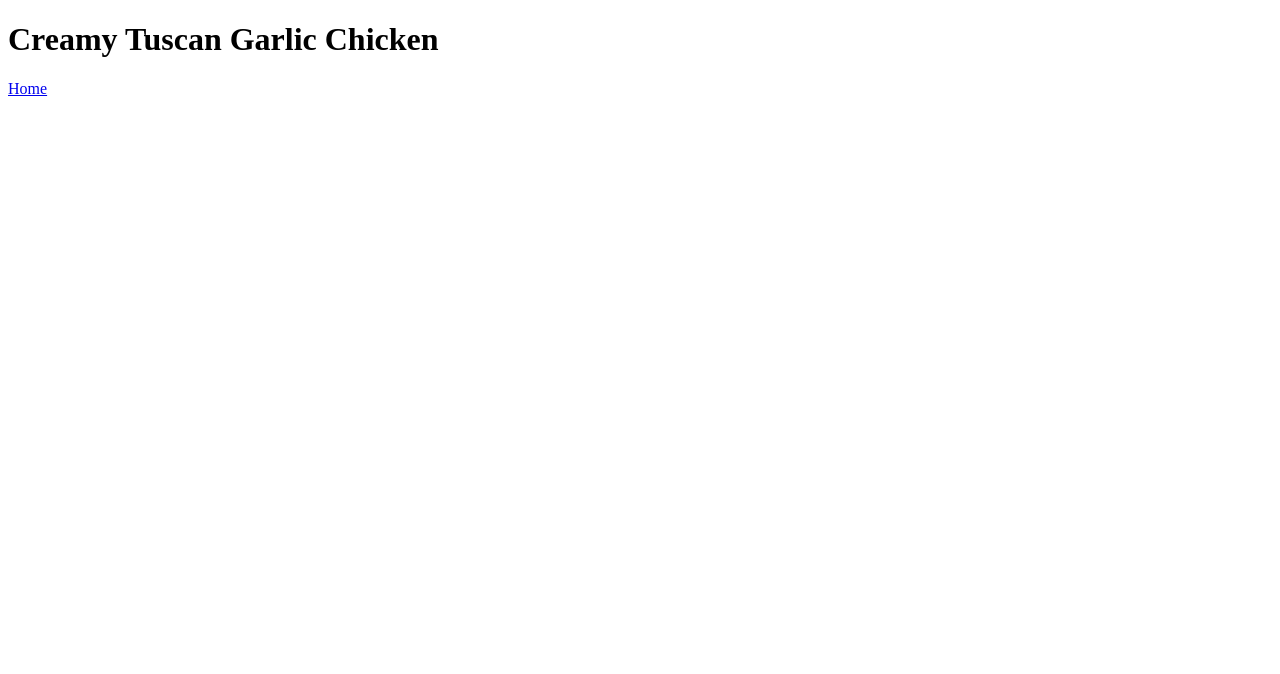
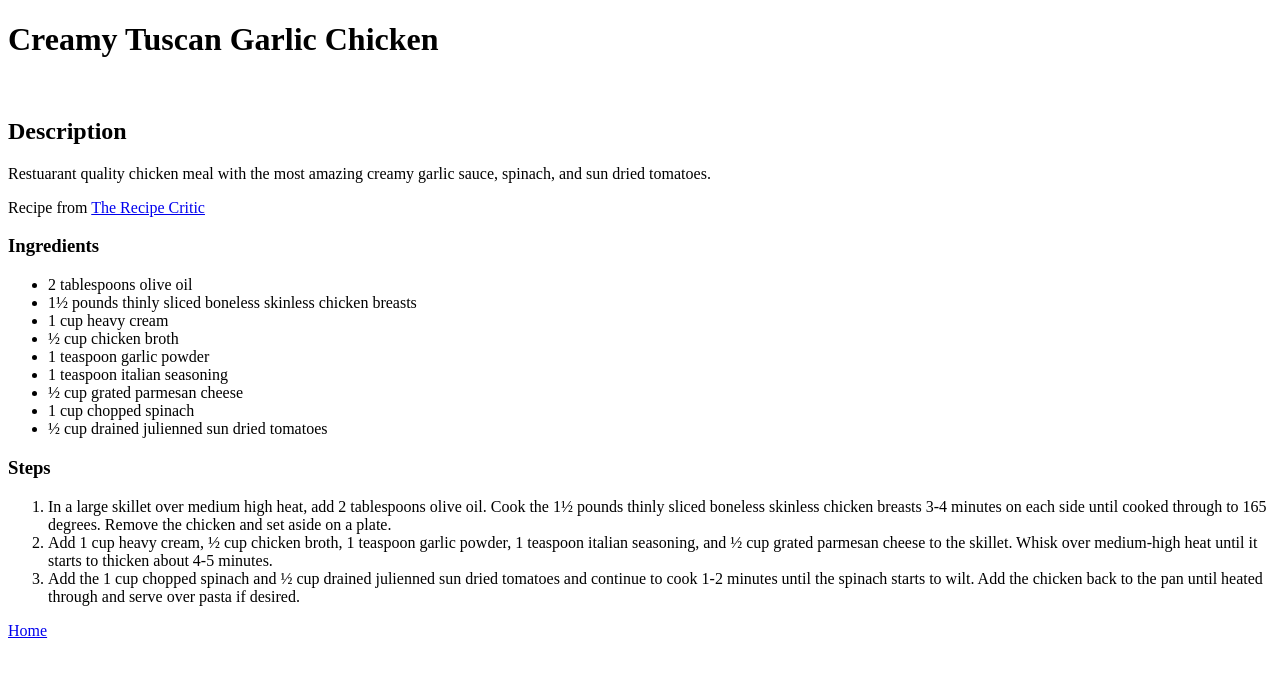
Before and after one commit to CtrlAltRee/odin-projects, a plain HTML site: page odin-recipes/recipes/tuscan-garlic-chicken.html in a window 1280 px wide. Drawn offline with Linux system fonts and the light colour scheme.

Commit message:
update ingredients and steps in tuscan chicken recipe file

```diff
--- a/odin-recipes/recipes/tuscan-garlic-chicken.html
+++ b/odin-recipes/recipes/tuscan-garlic-chicken.html
@@ -7,6 +7,28 @@
 </head>
 <body>
     <h1>Creamy Tuscan Garlic Chicken</h1>
+    <img>
+    <h2>Description</h2>
+        <p>Restuarant quality chicken meal with the most amazing creamy garlic sauce, spinach, and sun dried tomatoes.</p>
+        <p>Recipe from <a href="https://therecipecritic.com/creamy-tuscan-garlic-chicken/">The Recipe Critic</a></p>
+    <h3>Ingredients</h3>
+        <ul>
+            <li>2 tablespoons olive oil</li>
+            <li>1½ pounds thinly sliced boneless skinless chicken breasts</li>
+            <li>1 cup heavy cream</li>
+            <li>½ cup chicken broth</li>
+            <li>1 teaspoon garlic powder</li>
+            <li>1 teaspoon italian seasoning</li>
+            <li>½ cup grated parmesan cheese</li>
+            <li>1 cup chopped spinach</li>
+            <li>½ cup drained julienned sun dried tomatoes</li>
+        </ul>
+    <h3>Steps</h3>
+        <ol>
+            <li>In a large skillet over medium high heat, add 2 tablespoons olive oil. Cook the 1½ pounds thinly sliced boneless skinless chicken breasts 3-4 minutes on each side until cooked through to 165 degrees. Remove the chicken and set aside on a plate.</li>
+            <li>Add 1 cup heavy cream, ½ cup chicken broth, 1 teaspoon garlic powder, 1 teaspoon italian seasoning, and ½ cup grated parmesan cheese to the skillet. Whisk over medium-high heat until it starts to thicken about 4-5 minutes.</li>
+            <li>Add the 1 cup chopped spinach and ½ cup drained julienned sun dried tomatoes and continue to cook 1-2 minutes until the spinach starts to wilt. Add the chicken back to the pan until heated through and serve over pasta if desired.</li>
+        </ol>
 
     <a href="../index.html">Home</a>
 </body>
```
Also changed, not shown: odin-recipes/recipes/brown-butter-cookies.html (+1 -1 lines).
